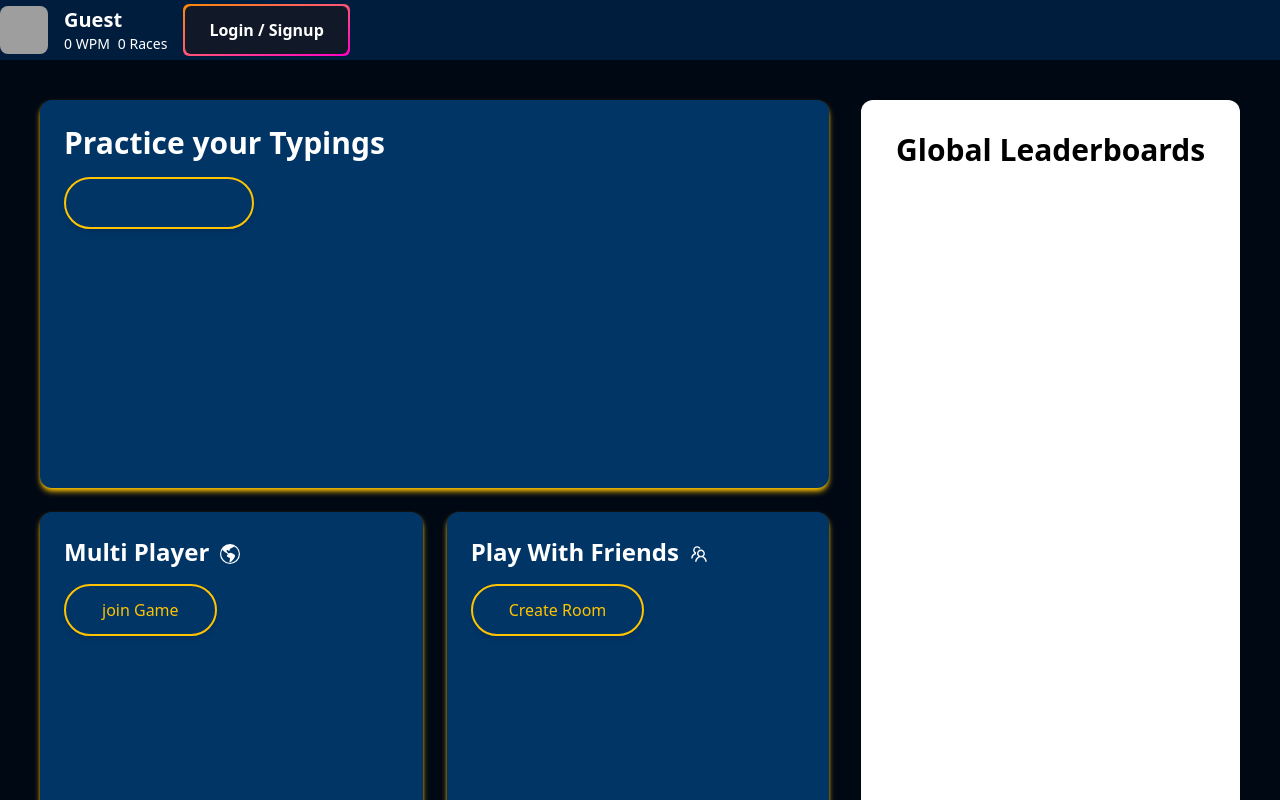
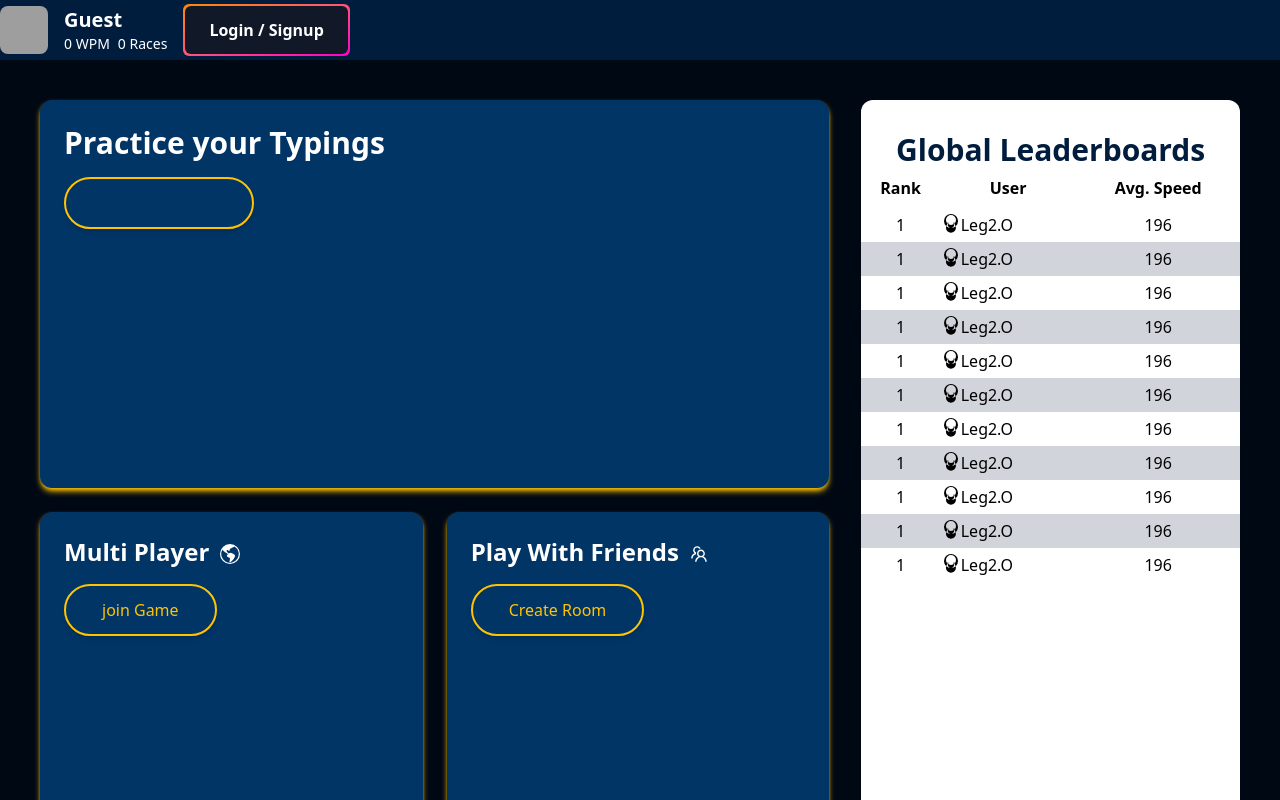
Before and after one commit to heyimaaditya/typingapp, a React (Create React App) app: page / in a window 1280 px wide. Shown: the top 800 px of the page. Built offline with nearby package versions, Linux system fonts and the light colour scheme; no server answers; grey boxes are pictures that could not be loaded; some icons are missing.

Commit message:
global leaderboard update

```diff
--- a/package.json
+++ b/package.json
@@ -15,6 +15,7 @@
     "@types/react-dom": "^18.2.15",
     "@types/react-router-dom": "^5.3.3",
     "dotenv": "^16.3.1",
+    "framer-motion": "^10.16.4",
     "mongoose": "^8.0.0",
     "react": "^18.2.0",
     "react-dom": "^18.2.0",
@@ -24,7 +25,8 @@
     "react-scripts": "5.0.1",
     "socket.io-client": "^4.7.2",
     "typescript": "^4.9.5",
-    "web-vitals": "^2.1.4"
+    "web-vitals": "^2.1.4",
+    "zustand": "^4.4.6"
   },
   "scripts": {
     "start": "react-scripts start",
--- a/src/App.tsx
+++ b/src/App.tsx
@@ -6,6 +6,7 @@ import Home from './pages/Home';
 import { useEffect, useState } from 'react';
 import { socket } from './utils/socket';
 import GameSettings from './pages/GameSettings';
+import Game from './pages/Game'
 function App(){
   const [isConnected, setIsConnected] = useState(socket.connected);
 
@@ -32,6 +33,7 @@ function App(){
         <Routes>
           <Route path='/' element={<Home/>}/>
           <Route path='/game-settings' element={<GameSettings/>}/>
+          <Route path='/game' element={<Game/>}/>
         </Routes>
       </Layout>
     </Router>
--- a/src/components/Home/GlobalLeaderBoards.tsx
+++ b/src/components/Home/GlobalLeaderBoards.tsx
@@ -1,9 +1,60 @@
 import React from "react";
 type Props={};
-const GlobalLeaderBoards=(props:Props)=>{
+export const UserIcon = () => (
+  <svg
+    xmlns="http://www.w3.org/2000/svg"
+    className="h-8 w-5 "
+    viewBox="0 0 20 20"
+    fill="currentColor"
+
+  >
+    <path
+      fillRule="evenodd"
+      d="M10 0a5 5 0 100 10 5 5 0 000-10zm0 13a7 7 0 100-14 7 7 0 000 14zM6.293 9.293a1 1 0 111.414-1.414 3 3 0 104.472 0 1 1 0 111.414 1.414 5 5 0 11-7.3 0z"
+      clipRule="evenodd"
+    />
+  </svg>
+);
+
+export const LeaderBoardRow = () => {
+  return (
+    <tr className="even:bg-gray-300 odd:bg-white">
+      <td className=" text-black">1</td>
+      <td className=" text-black flex items-center">
+        <UserIcon /> {/* Add the user icon here */}
+        Leg2.O
+      </td>
+      <td className=" text-black">196</td>
+    </tr>
+  );
+};
+
+export const GlobalLeaderBoards=(props:Props)=>{
   return (
     <div className='w-full col-span-1 rounded-xl flex-col flex py-8 items-center bg-white h-full'>
-      <h3 className="font-bold text-3xl text-black">Global Leaderboards</h3>
+      <h3 className="font-bold text-3xl text-primary">Global Leaderboards</h3>
+      <table className="w-full text-center table-auto">
+        <thead>
+          <tr>
+            <th className="py-2 text-black">Rank</th>
+            <th className="py-2 text-black">User</th>
+            <th className="py-2 text-black">Avg. Speed</th>
+          </tr>
+        </thead>
+        <tbody>
+          <LeaderBoardRow />
+          <LeaderBoardRow />
+          <LeaderBoardRow />
+          <LeaderBoardRow />
+          <LeaderBoardRow />
+          <LeaderBoardRow />
+          <LeaderBoardRow />
+          <LeaderBoardRow />
+          <LeaderBoardRow />
+          <LeaderBoardRow />
+          <LeaderBoardRow />
+        </tbody>
+      </table>
     </div>
   )
 }
--- /dev/null
+++ b/src/pages/Game.tsx
@@ -0,0 +1,27 @@
+/* eslint-disable @typescript-eslint/no-unused-vars */
+import React from 'react';
+import { motion } from 'framer-motion';
+import { useEffect } from 'react';
+import { useLocation } from 'react-router-dom';
+
+type Props = {};
+
+const Game = (props: Props) => {
+  const { state } = useLocation();
+
+  useEffect(() => {
+    return () => {};
+  }, []);
+
+  return (
+    <div className="p-10 relative">
+      <motion.div
+        style={{ scaleX: 0.6 }}
+        className="absolute top-0 h-2 w-full bg-secondary left-0"
+      />
+      <div className="w-full h-96 bg-primary2 rounded-xl"></div>
+    </div>
+  );
+};
+
+export default Game;
--- a/src/pages/GameSettings.tsx
+++ b/src/pages/GameSettings.tsx
@@ -1,7 +1,7 @@
 import React from 'react';
 import { useForm, SubmitHandler } from 'react-hook-form';
 import { ErrorMessage } from '@hookform/error-message';
-import { useLocation } from 'react-router-dom';
+import { useLocation ,useNavigate} from 'react-router-dom';
 
 type Inputs = {
   dificulty: string;
@@ -37,11 +37,16 @@ const CreateRoom = () => {
     register,
     handleSubmit,
     formState: { errors },
+    watch,
   } = useForm<Inputs>();
-  const onSubmit: SubmitHandler<Inputs> = (data) => console.log(data);
+  const navigate = useNavigate();
+
+  const onSubmit: SubmitHandler<Inputs> = (data) => {
+    navigate('/game', { state: data });
+  };
 
   const { state } = useLocation();
-  const mode = state?.mode;
+  const mode = watch('mode') || state.mode;
 
   return (
     <div className="min-h-screen">
@@ -130,42 +135,12 @@ const CreateRoom = () => {
                   />
                 </div>
 
-                {mode === 'friends' ? (
-                  <div className="mb-4">
-                    <label
-                      htmlFor="duration"
-                      className="block text-gray-700 font-bold mb-2"
-                    >
-                      Room Code:
-                    </label>
-                    <input
-                      type="text"
-                      className='"w-full text-black px-4 py-2 border rounded-md focus:outline-none focus:border-blue-500"'
-                      {...register('roomCode', {
-                        required: 'Duration field is required',
-                        value: mode,
-                      })}
-                    />
-                  </div>
-                ) : null}
-
-                {mode === 'friends' ? (
                 <button
                   type="submit"
                   className="w-full text-black bg-secondary2 font-semibold transition-all duration-300 ease-in-out py-2 px-4 rounded-md hover:bg-secondary focus:outline-none focus:bg-secondary"
                 >
                   Start Test
                 </button>
-                ) : (
-                  <div className="">
-                    <button
-                      type="submit"
-                      className="w-full text-black bg-secondary2 font-semibold transition-all duration-300 ease-in-out py-2 px-4 rounded-md hover:bg-secondary focus:outline-none focus:bg-secondary"
-                    >
-                      Start Test
-                    </button>
-                  </div>
-                )}
               </form>
             </div>
           </div>
```
Also changed, not shown: 1 other file (tests, documents, lock files or other folders). Lines whose indentation alone changed are shown as unchanged.
